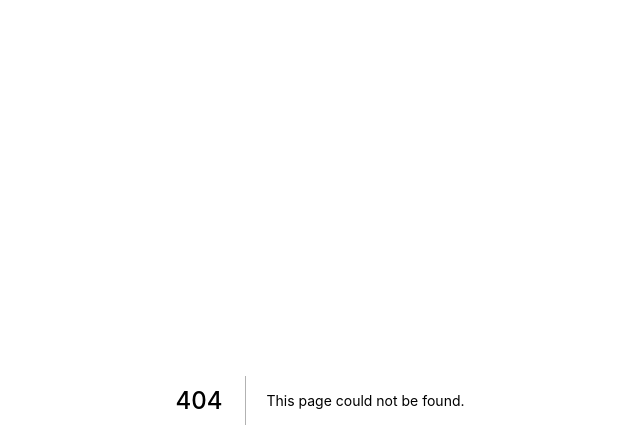
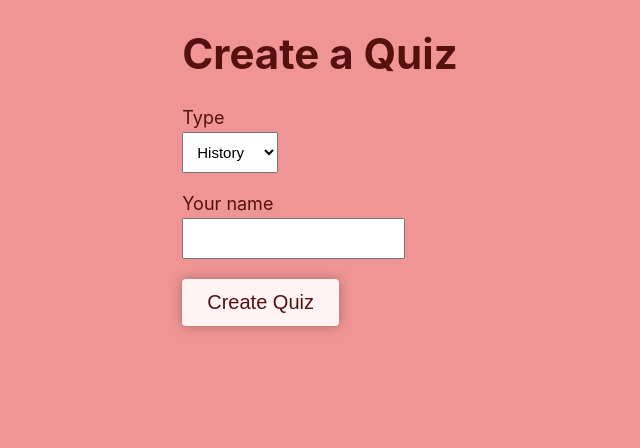
Before and after one commit to hseager/quizzie, a Next.js app: page /create-a-quiz in a window 1280 px wide. Before the commit this address had no page. Shown: the top 448 px of the page, without its empty margins (320-960 px from the left). Built offline with nearby package versions, Linux system fonts and the light colour scheme.

Commit message:
Added create-quiz api

```diff
--- a/components/layout.js
+++ b/components/layout.js
@@ -11,9 +11,6 @@ export default function Layout({children}) {
                 />
                 <title>Quizzie - Live Quizz with your friends</title>
             </Head>
-            <header>
-                <h2 className={styles.title}>Quizzie</h2>
-            </header>
             <main>
                 {children}
             </main>
--- /dev/null
+++ b/pages/api/create-quiz.js
@@ -0,0 +1,7 @@
+export default (req, res) => {
+    res.statusCode = 200
+    res.json({
+        type: req.body.type,
+        name: req.body.name
+    })
+}
--- /dev/null
+++ b/pages/create-a-quiz.js
@@ -0,0 +1,26 @@
+import Layout from '../components/layout'
+import buttonStyles from '../styles/buttons.module.css'
+import formStyles from '../styles/forms.module.css'
+
+export default function CreateQuiz() {
+    return (
+        <Layout>
+            <h1>Create a Quiz</h1>
+            <form action="/api/create-quiz" method="POST">
+                <div className={formStyles.row}>
+                    <label className={formStyles.label}>Type</label>
+                    <select name="type" className={formStyles.select}>
+                        <option>History</option>
+                        <option>Sports</option>
+                        <option>General</option>
+                    </select>
+                </div>
+                <div className={formStyles.row}>
+                    <label className={formStyles.label}>Your name</label>
+                    <input type="text" name="name" className={formStyles.inputText} />
+                </div>
+                <button type="submit" className={buttonStyles.button}>Create Quiz</button>
+            </form>
+        </Layout>
+    )
+}
--- a/styles/Home.module.css
+++ b/styles/Home.module.css
@@ -1,4 +1,4 @@
-.content{
+.content {
     margin: 40px 0;
     text-align: center;
 }
--- a/styles/buttons.module.css
+++ b/styles/buttons.module.css
@@ -7,6 +7,7 @@
     color: inherit;
     background: #fff3f3;
     box-shadow: #a86969 0px 0px 12px;
+    display: inline-block;
 }
 
 .button:active{
--- /dev/null
+++ b/styles/forms.module.css
@@ -0,0 +1,19 @@
+.row {
+    margin: 20px 0;
+}
+
+.label {
+    display: block;
+    font-size: 18px;
+    margin: 0 0 4px;
+}
+
+.select {
+    padding: 10px;
+    font-size: 15px;
+}
+
+.inputText {
+    padding: 10px;
+    font-size: 15px;
+}
--- a/styles/globals.css
+++ b/styles/globals.css
@@ -16,3 +16,8 @@ a {
 * {
   box-sizing: border-box;
 }
+
+h1{
+  font-size: 42px;
+  text-align: center;
+}
--- a/styles/layout.module.css
+++ b/styles/layout.module.css
@@ -14,7 +14,3 @@
     justify-content: center;
     align-items: center;
 }
-
-.title {
-    font-size: 42px;
-}
```
Also changed, not shown: components/button.js (deleted, +0 -7 lines), pages/index.js (+9 -4 lines).
